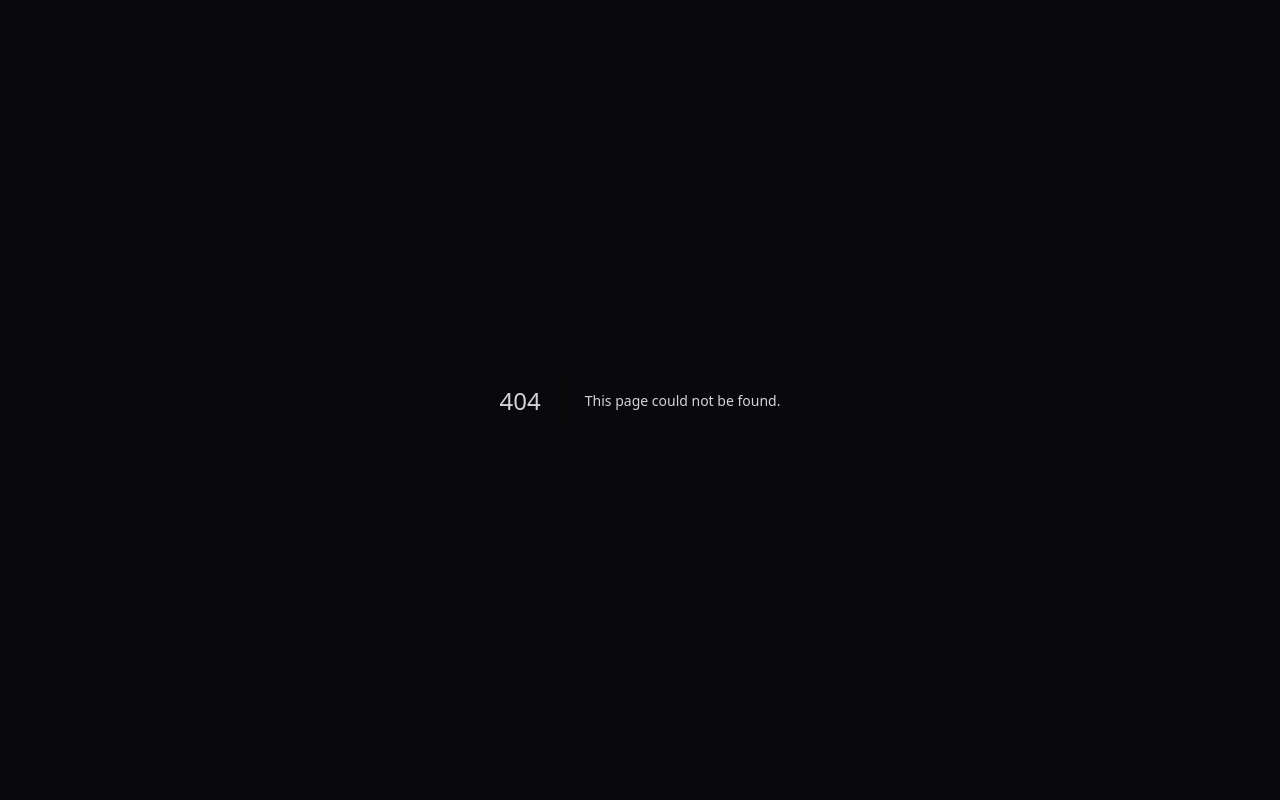
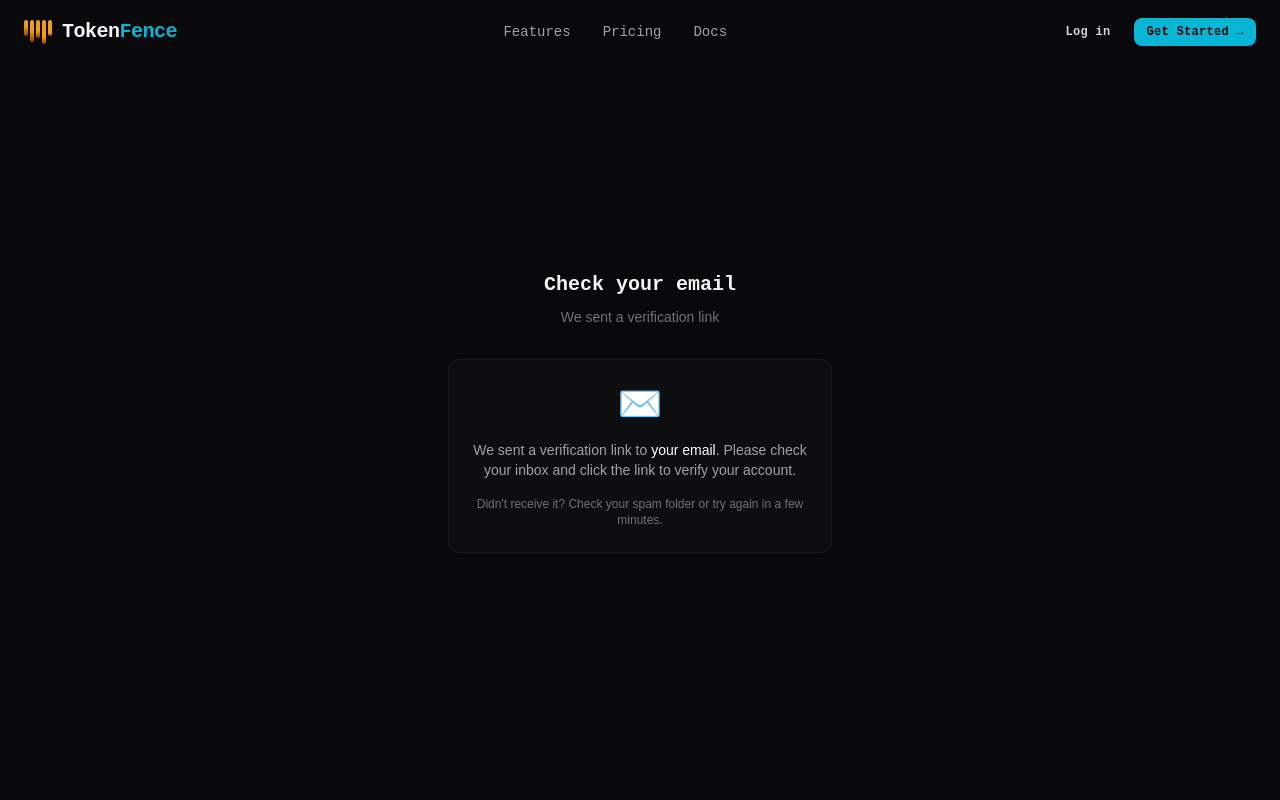
Before and after one commit to samuelbrhane/TokVigil, a Next.js app in the folder frontend/: page /verify-email in a window 1280 px wide. Before the commit this address had no page. Shown: the top 800 px of the page. Built offline with nearby package versions, Linux system fonts and the light colour scheme.

Commit message:
fix(auth): wrap verify-email page in Suspense boundary for useSearchParams

```diff
--- a/frontend/src/app/(auth)/signup/page.tsx
+++ b/frontend/src/app/(auth)/signup/page.tsx
@@ -2,15 +2,16 @@
 
 import { useState } from "react";
 import Link from "next/link";
-import { useRouter } from "next/navigation";
 import { AuthLayout } from "@/components/auth";
 import { Button, InputField } from "@/components/ui";
 import { signup } from "@/lib/auth";
+import { useRouter } from "next/navigation";
 
 export default function SignupPage() {
   const router = useRouter();
   const [loading, setLoading] = useState(false);
   const [error, setError] = useState("");
+  const [registered, setRegistered] = useState(false);
   const [form, setForm] = useState({
     first: "",
     last: "",
@@ -45,13 +46,42 @@ export default function SignupPage() {
         first_name: form.first,
         last_name: form.last,
       });
-      router.push("/login?registered=true");
+      setRegistered(true);
+      router.push(`/verify-email?email=${encodeURIComponent(form.email)}`);
     } catch (err: any) {
       setError(err.message || "Something went wrong");
     } finally {
       setLoading(false);
     }
   };
+
+  if (registered) {
+    return (
+      <AuthLayout
+        title="Check your email"
+        subtitle="We sent a verification link to your email"
+      >
+        <div className="p-6 rounded-xl border border-surface-800/40 bg-surface-900/40 text-center space-y-4">
+          <div className="text-4xl">✉️</div>
+          <p className="text-surface-400 text-sm">
+            We sent a verification link to{" "}
+            <span className="text-white font-medium">{form.email}</span>. Please
+            check your inbox and click the link to verify your account.
+          </p>
+          <p className="text-surface-500 text-xs">
+            Didn't receive it? Check your spam folder or try again in a few
+            minutes.
+          </p>
+          <Link
+            href="/login"
+            className="inline-block mt-2 text-brand-500 hover:text-brand-400 font-mono font-medium text-sm"
+          >
+            Go to Sign in →
+          </Link>
+        </div>
+      </AuthLayout>
+    );
+  }
 
   return (
     <AuthLayout
--- /dev/null
+++ b/frontend/src/app/(public)/verify-email/page.tsx
@@ -0,0 +1,35 @@
+"use client";
+
+import { Suspense } from "react";
+import { useSearchParams } from "next/navigation";
+import { AuthLayout } from "@/components/auth";
+
+function VerifyEmailContent() {
+  const searchParams = useSearchParams();
+  const email = searchParams.get("email") || "your email";
+
+  return (
+    <AuthLayout title="Check your email" subtitle="We sent a verification link">
+      <div className="p-6 rounded-xl border border-surface-800/40 bg-surface-900/40 text-center space-y-4">
+        <div className="text-4xl">✉️</div>
+        <p className="text-surface-400 text-sm">
+          We sent a verification link to{" "}
+          <span className="text-white font-medium">{email}</span>. Please check
+          your inbox and click the link to verify your account.
+        </p>
+        <p className="text-surface-500 text-xs">
+          Didn't receive it? Check your spam folder or try again in a few
+          minutes.
+        </p>
+      </div>
+    </AuthLayout>
+  );
+}
+
+export default function VerifyEmailPage() {
+  return (
+    <Suspense>
+      <VerifyEmailContent />
+    </Suspense>
+  );
+}
```
